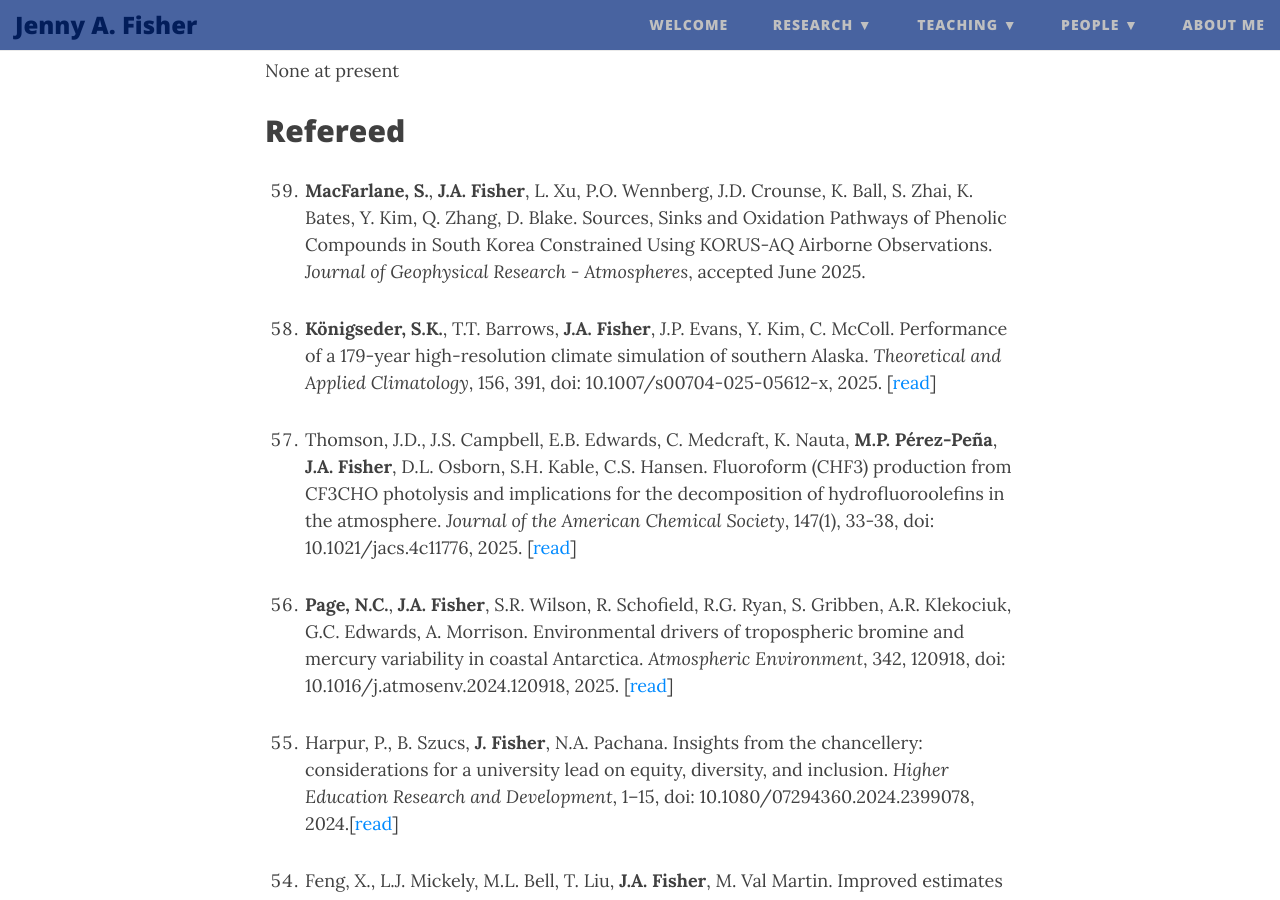
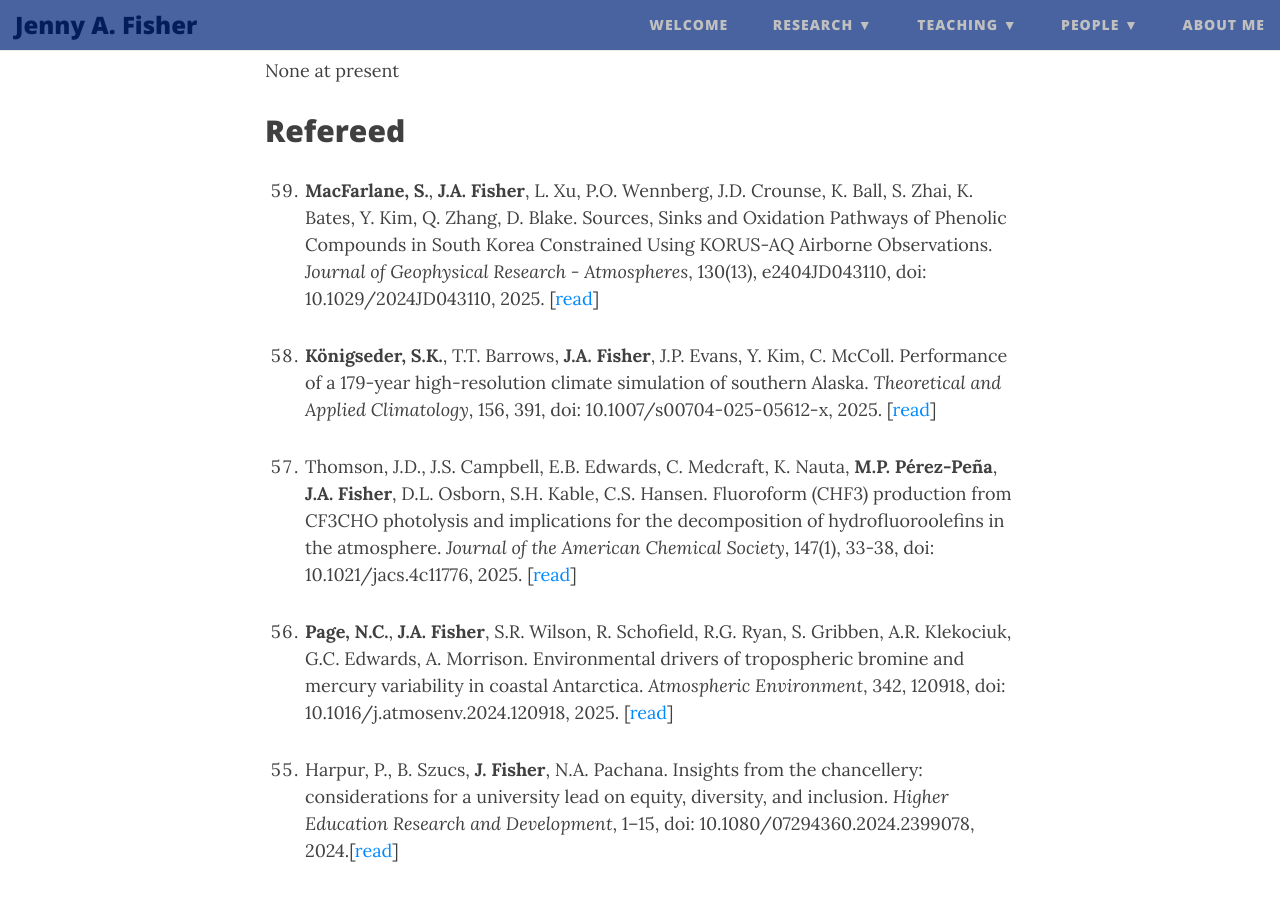
Before and after one commit to jennyfisher/jennyfisher.github.io, a Jekyll site: the page built from publications.md, in a window 1280 px wide and 900 px high, scrolled down 387 px. Built offline with Jekyll 4.4.1, drawn with Linux system fonts in a browser that asks for light colours; nearby versions of some CDN libraries.

Commit message:
Update publications.md

```diff
--- a/publications.md
+++ b/publications.md
@@ -13,7 +13,7 @@ None at present
 
 ## Refereed
 
-1. **MacFarlane, S.**, **J.A. Fisher**, L. Xu, P.O. Wennberg, J.D. Crounse, K. Ball, S. Zhai, K. Bates, Y. Kim, Q. Zhang, D. Blake. Sources, Sinks and Oxidation Pathways of Phenolic Compounds in South Korea Constrained Using KORUS-AQ Airborne Observations. *Journal of Geophysical Research - Atmospheres*, accepted June 2025.
+1. **MacFarlane, S.**, **J.A. Fisher**, L. Xu, P.O. Wennberg, J.D. Crounse, K. Ball, S. Zhai, K. Bates, Y. Kim, Q. Zhang, D. Blake. Sources, Sinks and Oxidation Pathways of Phenolic Compounds in South Korea Constrained Using KORUS-AQ Airborne Observations. *Journal of Geophysical Research - Atmospheres*, 130(13), e2404JD043110, doi: 10.1029/2024JD043110, 2025. [[read](https://agupubs.onlinelibrary.wiley.com/doi/10.1029/2024JD043110)]
 
 2.	**Königseder, S.K.**, T.T. Barrows, **J.A. Fisher**, J.P. Evans, Y. Kim, C. McColl. Performance of a 179-year high-resolution climate simulation of southern Alaska. *Theoretical and Applied Climatology*, 156, 391, doi: 10.1007/s00704-025-05612-x, 2025. [[read](https://link.springer.com/article/10.1007/s00704-025-05612-x)]
 
```
